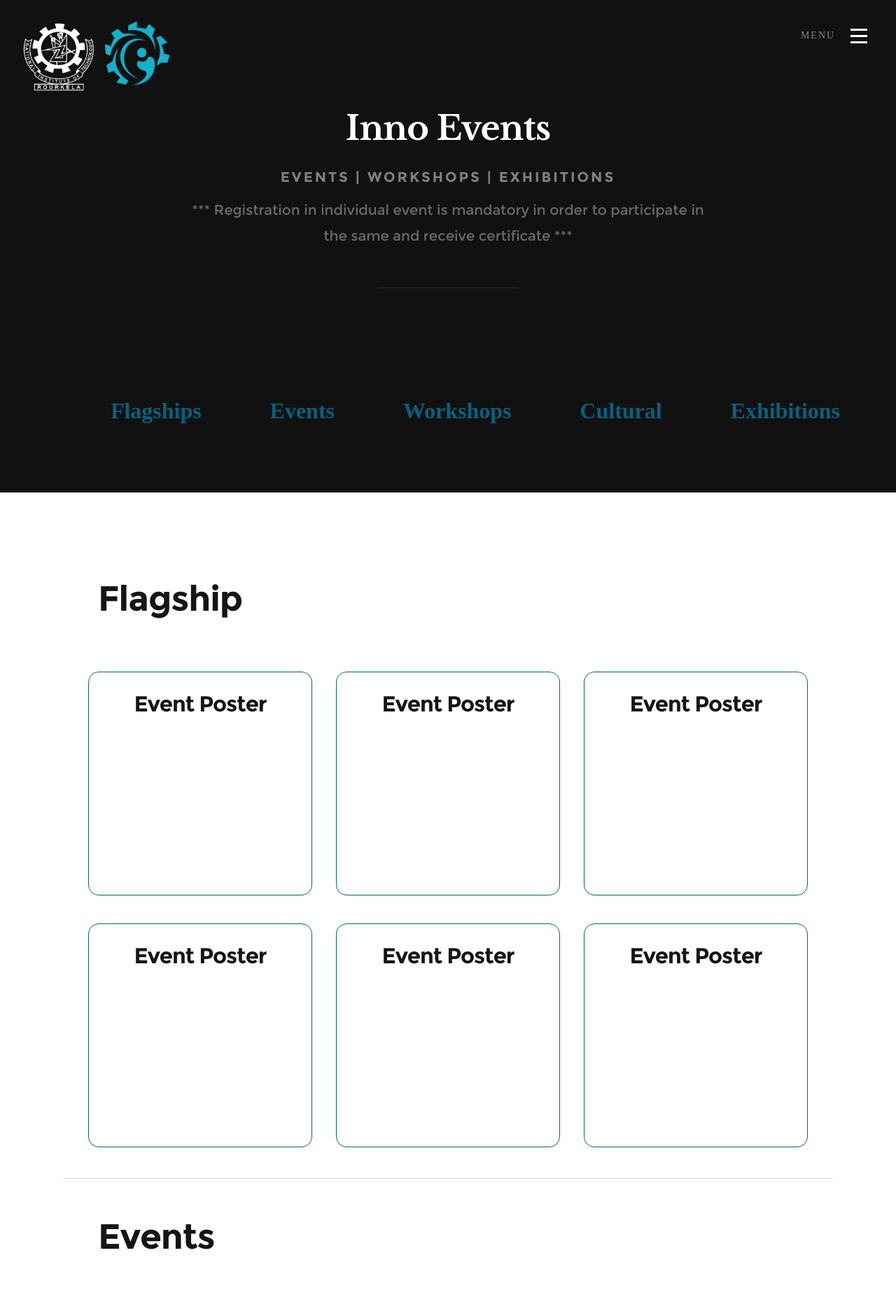
After one commit to sudhap163/Innovision-18, a PHP site: page /event_final.html in a window 1280 px wide. The commit adds this page. Shown: the top 1854 px of the page at 70% size. Run offline with PHP 8.4, Linux system fonts and the light colour scheme; some libraries are stand-ins or nearby versions.

Commit message:
Design events page

```diff
--- a/Infinity10/css/main.css
+++ b/Infinity10/css/main.css
@@ -2023,7 +2023,7 @@ html[data-useragent*='MSIE 10.0'] .scrolldown,
  * ------------------------------------------------------------------- */
 #portfolio {
   background: #FFFFFF;
-  min-height: 800px;
+  min-height:800px;
   position: relative;
   padding: 0;
 }
--- /dev/null
+++ b/Infinity10/event_final.html
@@ -0,0 +1,583 @@
+<!DOCTYPE html>
+<!--[if IE 8 ]><html class="no-js oldie ie8" lang="en"> <![endif]-->
+<!--[if IE 9 ]><html class="no-js oldie ie9" lang="en"> <![endif]-->
+<!--[if (gte IE 9)|!(IE)]><!--><html class="no-js" lang="en"> <!--<![endif]-->
+<head>
+
+   <!--- basic page needs
+   ================================================== -->
+   <meta charset="utf-8">
+	<title>Innovision'18</title>
+	<meta name="description" content="">
+	<meta name="author" content="">
+
+   <!-- mobile specific metas
+   ================================================== -->
+	<meta name="viewport" content="width=device-width, initial-scale=1, maximum-scale=1">
+
+ 	<!-- CSS
+   ================================================== -->
+   <link rel="stylesheet" href="https://maxcdn.bootstrapcdn.com/bootstrap/3.3.7/css/bootstrap.min.css">
+   <link rel="stylesheet" href="css/base.css">
+   <link rel="stylesheet" href="css/vendor.css">
+   <link rel="stylesheet" href="css/main.css">
+
+   <!-- script
+   ================================================== -->
+    <script src="https://ajax.googleapis.com/ajax/libs/jquery/3.3.1/jquery.min.js"></script>
+    <script src="https://maxcdn.bootstrapcdn.com/bootstrap/3.3.7/js/bootstrap.min.js"></script>
+	<script src="js/modernizr.js"></script>
+	<script src="js/pace.min.js"></script>
+	 <link rel="stylesheet" href="https://cdnjs.cloudflare.com/ajax/libs/animate.css/3.5.2/animate.min.css">
+
+   <!-- favicons
+	================================================== -->
+	<link rel="shortcut icon" href="images/Innovision_Logo.png" type="image/png">
+	<link rel="icon" href="images/Innovision_Logo.png" type="image/png">
+
+	<style>
+
+
+            .modal-content p{
+                text-align: justify;
+            }
+
+            .container p{
+                text-align: center;
+            }
+
+            .card{
+                width: 260px;
+                height: 330px;
+                border: 1px solid rgb(196, 190, 190);
+                background-color: white;
+                border-radius: 15px;
+                box-shadow: 0;
+                position: relative;
+                margin: 10px;
+                bottom: 0px;
+                transition: bottom, box-shadow, 0.5s;
+            }
+
+            .card:hover{
+                bottom: 7px;
+
+            }
+
+            .card:active{
+                transform: translateY(10px);
+            }
+
+
+            .modal-title{
+                font-size: 25px;
+            }
+
+            .upper{
+                position: relative;
+                top: 10px;
+            }
+
+            .cross{
+                font-size: 30px;
+            }
+
+            .modal-header button{
+
+                transition: transform 1s;
+            }
+
+            .modal-header button:hover{
+                transform: rotate(-180deg);
+    </style>
+    <style>
+
+            *{box-sizing: border-box; font-family: 'Bree Serif';}
+
+            .card{
+                margin: 20px 15px;
+                height: 320px;
+                width: 320px;
+                border: 1px solid;
+                text-align: center;
+                padding-top: 25px;
+                display: inline-block;
+                cursor: pointer;
+                animation-duration: 0.75s;
+            }
+
+
+
+            .hvr-grow {
+              display: inline-block;
+              vertical-align: middle;
+              -webkit-transform: perspective(1px) translateZ(0);
+              transform: perspective(1px) translateZ(0);
+              box-shadow: 0 0 1px rgba(0, 0, 0, 0);
+              -webkit-transition-duration: 0.3s;
+              transition-duration: 0.3s;
+              -webkit-transition-property: transform;
+              transition-property: transform;
+            }
+
+            .hvr-grow:hover,
+            .hvr-grow:focus,
+            .hvr-grow:active {
+              -webkit-transform: scale(1.1);
+              transform: scale(1.1);
+            }
+
+            .hvr-grow-rotate-right {
+              display: inline-block;
+              vertical-align: middle;
+              -webkit-transform: perspective(1px) translateZ(0);
+              transform: perspective(1px) translateZ(0);
+              box-shadow: 0 0 1px rgba(0, 0, 0, 0);
+              -webkit-transition-duration: 0.3s;
+              transition-duration: 0.3s;
+              -webkit-transition-property: transform;
+              transition-property: transform;
+            }
+            .hvr-grow-rotate-right:hover,
+            .hvr-grow-rotate-right:focus,
+            .hvr-grow-rotate-right:active {
+              -webkit-transform: scale(1.1) rotate(4deg);
+              transform: scale(1.1) rotate(4deg);
+            }
+
+            .hvr-grow-rotate-left {
+              display: inline-block;
+              vertical-align: middle;
+              -webkit-transform: perspective(1px) translateZ(0);
+              transform: perspective(1px) translateZ(0);
+              box-shadow: 0 0 1px rgba(0, 0, 0, 0);
+              -webkit-transition-duration: 0.3s;
+              transition-duration: 0.3s;
+              -webkit-transition-property: transform;
+              transition-property: transform;
+            }
+            .hvr-grow-rotate-left:hover,
+            .hvr-grow-rotate-left:focus,
+            .hvr-grow-rotate-left:active {
+              -webkit-transform: scale(1.1) rotate(-4deg);
+              transform: scale(1.1) rotate(-4deg);
+            }
+
+            .vis{
+                visibility: visible;
+            }
+
+
+            .title{
+                margin: 50px;
+                font-size: 50px;
+                animation-duration: 0.75s;
+            }
+
+            #menu{
+                margin-top: 40px;
+                list-style-type: none;
+            }
+            #menu li{
+                display: inline-block;
+                margin: 10px;
+
+
+            }
+            #menu li a{
+                text-decoration: none;
+                background-color: rgb(95, 0, 142);
+                color: white;
+                padding: 20px;
+                font-size: 20px;
+            }
+
+            @media only screen and (max-width: 768px){
+                #menu li a{
+                    padding: 20px 50px;
+                }
+                .title{
+                    text-align: center;
+                    color: white;
+                }
+            }
+            .gotop{
+                position: fixed;
+                top: 550px;
+                left: 1250px;
+            }
+
+          #portfolio .intro-wrap {
+		  padding: 15rem 0 22.5rem;
+		  background: #111111;
+		}
+
+
+        </style>
+
+</head>
+
+<body>
+
+	<!-- header
+   ================================================== -->
+   <header>
+
+   	<div class="header-logo">
+   		<a id="nitr" href="javascript:void(0)">Infinity</a>
+	     <a id="inno" href="javascript:void(0)">Infinity</a>
+	   </div>
+
+		<a id="header-menu-trigger" href="#0">
+		 	<span class="header-menu-text">Menu</span>
+		  	<span class="header-menu-icon"></span>
+		</a>
+
+		<nav id="menu-nav-wrap">
+
+			<a href="#0" class="close-button" title="close"><span>Close</span></a>
+
+	   	<h3>Innovision'18.</h3>
+
+			<ul class="nav-list">
+				<li class="current"><a class="smoothscroll" href="#home" title="">Home</a></li>
+				<li><a class="smoothscroll" href="#" title="">Events | Workshops | Exhibitions</a></li>
+				<li><a class="smoothscroll" href="#" title="">FAQ | Help</a></li>
+				<li><a class="smoothscroll" href="#" title="">Contact</a></li>
+			</ul>
+
+			<!-- <p class="sponsor-text">
+				Looking for an awesome and reliable webhosting? Try <a href="http://www.dreamhost.com/r.cgi?287326|STYLESHOUT">DreamHost</a>.
+				Get <span>$50 off</span> when you sign up with the promocode <span>styleshout</span>.  -->
+				<!-- Simply type	the promocode in the box labeled “Promo Code” when placing your order. -->
+			<!-- </p>		 -->
+
+			<ul class="header-social-list">
+	         <li>
+	         	<a href="#"><i class="fa fa-facebook-square"></i></a>
+	         </li>
+	         <li>
+	         	<a href="#"><i class="fa fa-twitter"></i></a>
+	         </li>
+	         <li>
+	         	<a href="#"><i class="fa fa-instagram"></i></a>
+	         </li>
+	      </ul>
+
+		</nav>  <!-- end #menu-nav-wrap -->
+
+	</header> <!-- end header -->
+
+
+
+
+
+
+
+
+
+   <!-- home
+   ================================================== -->
+	  <!--  <section id="home">
+
+			<ul class="home-social-list">
+		      <li class="animate-intro">
+		        	<a href="#"><i class="fa fa-facebook-square"></i></a>
+		      </li>
+		      <li class="animate-intro">
+		        	<a href="#"><i class="fa fa-twitter"></i></a>
+		      </li>
+		      <li class="animate-intro">
+		        	<a href="#"><i class="fa fa-instagram"></i></a>
+		      </li>
+		   </ul>
+
+			<div class="scrolldown">
+				<a href="#top" class="scroll-icon smoothscroll">
+			   	Scroll Down
+			   	<i class="fa fa-long-arrow-right" aria-hidden="true"></i>
+				</a>
+			</div>
+
+	   </section> --> <!-- end home -->
+
+
+   <!-- portfolio
+   ================================================== -->
+   <section id="portfolio">
+
+   	<div class="intro-wrap">
+
+   		<div class="row narrow section-intro with-bottom-sep animate-this">
+	   		<div class="col-twelve">
+	   			<h1>Inno Events</h1>
+		   		<h3>Events | Workshops | Exhibitions</h3>
+
+		   		<p class="lead">*** Registration in individual event is mandatory in order to participate in the same and receive certificate ***</p>
+	   		</div>
+	   	</div> <!-- end row section-intro -->
+
+   	</div> <!-- end intro-wrap -->
+
+   	<div class="row portfolio-content" id="top">
+   		<div class="col-twelve">
+   			<!-- <div id="folio-wrap" class="bricks-wrapper"> -->
+   			<div class="container" style="margin-top: 5em">
+   				<ul class="nav nav-pills nav-justified" style="font-size: 2em;font-weight: bold;color: white">
+				    <li><a class="scroll" href="#flagship">Flagships</a></li>
+				    <li><a class="scroll" href="#events">Events</a></li>
+				    <li><a class="scroll" href="#workshops">Workshops</a></li>
+				    <li><a class="scroll" href="#cultural">Cultural</a></li>
+				    <li><a class="scroll" href="#exhibitions">Exhibitions</a></li>
+				  </ul>
+   			</div>
+ 				<div class="container-fluid">
+            <div class="wow">
+
+                <!-- <center>
+                    <ul id="menu">
+                        <li><a class="animated bounceInLeft hvr-bounce-to-right scroll" >Flagship</a></li>
+
+                        <li><a class="animated bounceInLeft hvr-bounce-to-right scroll" href="#events">Events</a></li>
+
+                        <li><a class="animated bounceInDown hvr-bounce-to-bottom scroll" href="#workshops">Workshops</a></li>
+                        <li><a class="animated bounceInRight hvr-bounce-to-left scroll" href="#cultural">Cultural</a></li>
+                        <li><a class="animated bounceInRight hvr-bounce-to-left scroll" href="#exhibitions">Exhibitions</a></li>
+                    </ul>
+                </center> -->
+                <section id="flagship" style="margin-top: 10em">
+                    <hr / style="visibility: hidden;">
+                    <h1 class="title" data-aos="fade-left">Flagship</h1>
+
+
+                    <center>
+                        <a href="event1.html" target="_blank"><div class="card wow fadeInLeft hvr-grow-rotate-right">
+
+                            <h1>Event Poster</h1>
+
+                        </div></a>
+
+                        <a href="event1.html" target="_blank"><div class="card wow fadeInUp hvr-grow">
+
+                            <h1>Event Poster</h1>
+
+                        </div></a>
+
+                        <a href="event1.html" target="_blank"><div class="card wow fadeInRight hvr-grow-rotate-left">
+                            <h1>Event Poster</h1>
+                        </div></a>
+
+
+                        <a href="event1.html" target="_blank"><div class="card wow fadeInLeft hvr-grow-rotate-right">
+
+                            <h1>Event Poster</h1>
+
+                        </div></a>
+
+                        <a href="event1.html" target="_blank"><div class="card wow fadeInUp hvr-grow">
+
+                            <h1>Event Poster</h1>
+
+                        </div></a>
+
+                        <a href="event1.html" target="_blank"><div class="card wow fadeInRight hvr-grow-rotate-left">
+                            <h1>Event Poster</h1>
+                        </div></a>
+                    </center>
+
+                </section>
+
+
+                <section id="events">
+                    <hr />
+
+                    <h1 class="title" data-aos="fade-left">Events</h1>
+
+                    <center>
+                    <a href="event1.html" target="_blank"><div class="card wow fadeInLeft hvr-grow-rotate-right">
+
+                        <h1>Event Poster</h1>
+
+                    </div></a>
+
+                    <a href="event1.html" target="_blank"><div class="card wow fadeInUp hvr-grow">
+
+                        <h1>Event Poster</h1>
+
+                    </div></a>
+
+                    <a href="event1.html" target="_blank"><div class="card wow fadeInRight hvr-grow-rotate-left">
+                        <h1>Event Poster</h1>
+                    </div></a>
+
+                        </center>
+
+
+
+
+                </section>
+
+
+
+
+
+                 <section id="workshops">
+                     <hr />
+
+                     <h1 class="title" data-aos="fade-left">Workshops</h1>
+
+                     <center>
+                    <a href="event1.html" target="_blank"><div class="card wow fadeInLeft hvr-grow-rotate-right">
+
+                        <h1>Event Poster</h1>
+
+                    </div></a>
+
+                    <a href="event1.html" target="_blank"><div class="card wow fadeInUp hvr-grow">
+
+                        <h1>Event Poster</h1>
+
+                    </div></a>
+
+                    <a href="event1.html" target="_blank"><div class="card wow fadeInRight hvr-grow-rotate-left">
+                        <h1>Event Poster</h1>
+                    </div></a>
+
+                         </center>
+
+
+
+                </section>
+
+
+
+
+                <section id="exhibitions">
+                    <hr />
+                    <h1 class="title" data-aos="fade-left">Exhibitions</h1>
+
+                    <center>
+                    <a href="event1.html" target="_blank"><div class="card wow fadeInLeft hvr-grow-rotate-right">
+
+                        <h1>Event Poster</h1>
+
+                    </div></a>
+
+                    <a href="event1.html" target="_blank"><div class="card wow fadeInUp hvr-grow">
+
+                        <h1>Event Poster</h1>
+
+                    </div></a>
+
+                    <a href="event1.html" target="_blank"><div class="card wow fadeInRight hvr-grow-rotate-left">
+                        <h1>Event Poster</h1>
+                    </div></a>
+
+                        </center>
+
+
+
+
+                </section>
+
+
+
+                <section id="cultural">
+                    <hr />
+                    <h1 class="title" data-aos="fade-left">Cultural</h1>
+                    <center>
+
+                    <a href="event1.html" target="_blank"><div class="card wow fadeInLeft hvr-grow-rotate-right">
+
+                        <h1>Event Poster</h1>
+
+                    </div></a>
+
+                    <a href="event1.html" target="_blank"><div class="card wow fadeInUp hvr-grow">
+
+                        <h1>Event Poster</h1>
+
+                    </div></a>
+
+                    <a href="event1.html" target="_blank"><div class="card wow fadeInRight hvr-grow-rotate-left">
+                        <h1>Event Poster</h1>
+                    </div></a>
+
+
+
+
+                    </center>
+                </section>
+
+
+            </div>
+        </div>
+
+   			</div> <!-- end folio-wrap -->
+   		</div> <!-- end twelve -->
+   	</div> <!-- end portfolio-content -->
+
+
+
+
+
+	<!-- footer
+   ================================================== -->
+      <div id="go-top">
+		   <a class="smoothscroll" title="Back to Top" href="#top">
+		   	<i class="fa fa-long-arrow-up" aria-hidden="true"></i>
+		   </a>
+		</div>
+
+   <div id="preloader">
+    	<div id="loader"></div>
+   </div>
+
+   <!-- Java Script
+   ================================================== -->
+
+   <script src='https://code.jquery.com/jquery-2.2.4.min.js'></script>
+   <!-- <script  src="js/animation.js"></script> -->
+   <script src="js/plugins.js"></script>
+   <script src="js/main.js"></script>
+
+            <script src="https://maxcdn.bootstrapcdn.com/bootstrap/3.3.7/js/bootstrap.min.js"></script>
+
+            <script src="js/wow.js"></script>
+
+              <script>
+              new WOW().init();
+              </script>
+
+            <script src="js/aos.js"></script>
+
+            <script type="text/javascript">
+                AOS.init({
+                    duration: 500,
+                });
+
+            </script>
+
+
+
+
+
+            <script>
+
+            $(document).ready(function(){
+
+                $(".scroll").click(function(event){
+                    event.preventDefault();
+
+                    $("body,html").animate({
+                        scrollTop: $(this.hash).offset().top
+                    }, 1000)
+
+                });
+            });
+
+            </script>
+
+</body>
+
+</html>
```
Also changed, not shown: Infinity10/Inno_Events/eventspage.html (+0 -119 lines), Infinity10/css/aos.css (renamed from Infinity10/Inno_Events/aos.css), Infinity10/css/hover-min.css (renamed from Infinity10/Inno_Events/hover-min.css), Infinity10/js/aos.js (renamed from Infinity10/Inno_Events/aos.js), Infinity10/js/wow.js (renamed from Infinity10/Inno_Events/wow.js).
